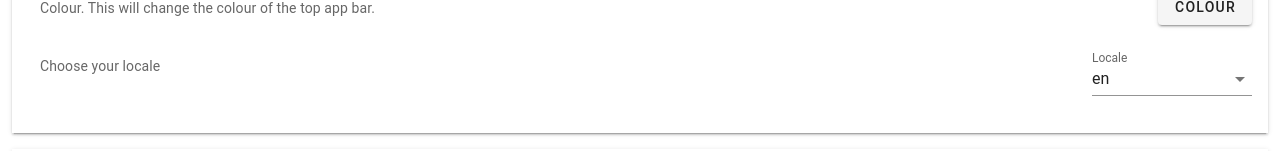
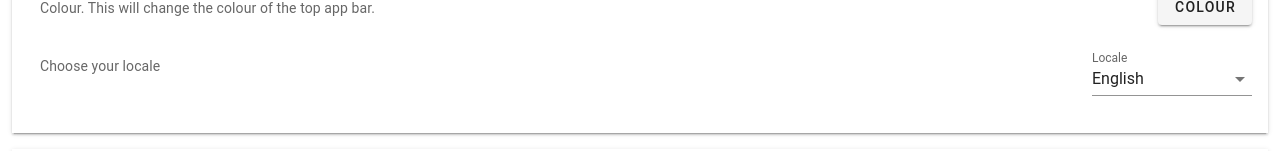
Before and after one commit to sbs20/scanservjs, a Vue app in the folder packages/client/: page /#/settings in a window 1280 px wide. Shown: the part 301-452 px from the top of the page. Built offline with nearby package versions, Linux system fonts and the light colour scheme.

Commit message:
Locale names #264

```diff
--- a/packages/client/src/components/Settings.vue
+++ b/packages/client/src/components/Settings.vue
@@ -43,7 +43,9 @@
           </template>
           <template v-slot:action>
             <div style="max-width: 10rem;">
-              <v-select :label="$t('settings.locale')" :items="locales" v-model="settings.locale" @change="reload"></v-select>
+              <v-select :label="$t('settings.locale')" :items="locales"
+                item-text="text" item-value="value"
+                v-model="settings.locale" @change="reload"></v-select>
             </div>
           </template>
         </settings-item>
@@ -95,8 +97,7 @@ export default {
 
   data() {
     return {
-      settings: storage.settings,
-      locales: Constants.Locales
+      settings: storage.settings
     };
   },
 
@@ -106,6 +107,15 @@ export default {
         return {
           text: this.$t(`colors.${c}`),
           value: c
+        };
+      });
+    },
+
+    locales() {
+      return Constants.Locales.map(l => {
+        return {
+          text: this.$t(`locales.${l}`),
+          value: l
         };
       });
     },
--- a/packages/client/src/locales/en.json
+++ b/packages/client/src/locales/en.json
@@ -151,5 +151,18 @@
     "reset": "Reset",
     "clear-storage:description": "Clears local storage of any cached parameters",
     "clear-storage": "Clear"
+  },
+
+  "locales": {
+    "cs": "Czech",
+    "de": "Deutsche",
+    "en": "English",
+    "es": "Español",
+    "fr": "Français",
+    "it": "Italiano",
+    "pt-BR": "Portuguese (Brazilian)",
+    "ru": "Russian",
+    "zh": "Chinese",
+    "test": "Test"
   }
 }
```
